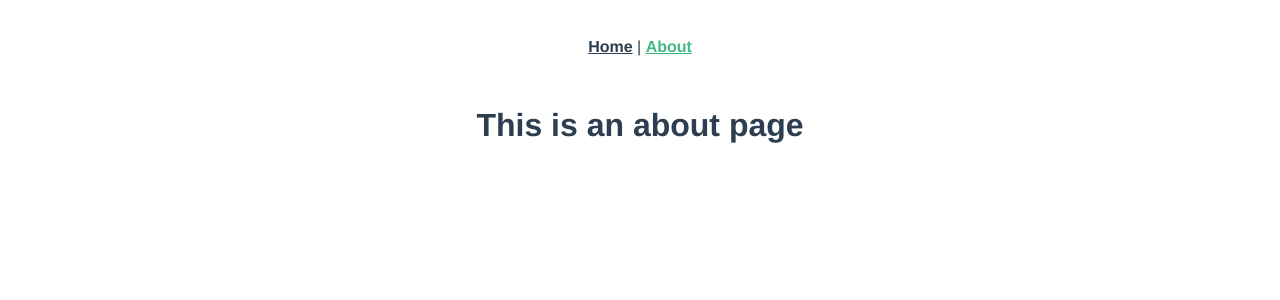
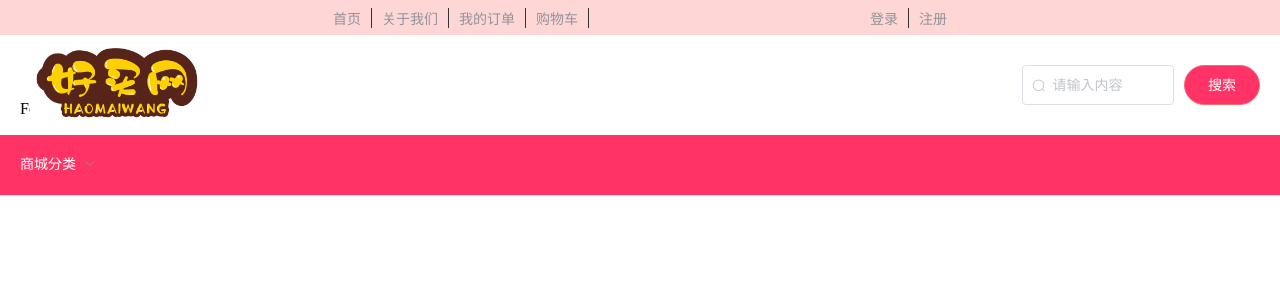
Before and after one commit to dklyn1998/easynetbuy, a Vue app: page /#/about in a window 1280 px wide. Shown: the top 300 px of the page. Built offline with nearby package versions, Linux system fonts and the light colour scheme.

Commit message:
好买网起步啦

```diff
--- a/package.json
+++ b/package.json
@@ -8,6 +8,7 @@
   },
   "dependencies": {
     "core-js": "^3.4.4",
+    "element-ui": "^2.4.5",
     "vue": "^2.6.10",
     "vue-router": "^3.1.3",
     "vuex": "^3.1.2"
@@ -19,6 +20,7 @@
     "@vue/cli-service": "^4.1.0",
     "less": "^3.0.4",
     "less-loader": "^5.0.0",
+    "vue-cli-plugin-element": "^1.0.1",
     "vue-template-compiler": "^2.6.10"
   },
   "browserslist": [
--- a/src/App.vue
+++ b/src/App.vue
@@ -1,32 +1,165 @@
 <template>
   <div id="app">
-    <div id="nav">
-      <router-link to="/">Home</router-link> |
-      <router-link to="/about">About</router-link>
-    </div>
-    <router-view/>
+    <el-container>
+      <el-header>
+        <el-row
+          :gutter="20"
+          type="flex"
+          justify="center"
+          align="middle"
+          class="header_info"
+        >
+          <el-col :span="3.5" class="col_list">
+            <el-link :underline="false" type="info">首页</el-link></el-col
+          >
+          <el-col :span="3.5" class="col_list">
+            <el-link :underline="false" type="info">关于我们</el-link>
+          </el-col>
+          <el-col :span="3.5" class="col_list">
+            <el-link :underline="false" type="info">我的订单</el-link>
+          </el-col>
+          <el-col :span="3.5" class="col_list">
+            <el-link :underline="false" type="info">购物车</el-link>
+          </el-col>
+          <el-col :span="1.5" :offset="5" class="col_list">
+            <el-link :underline="false" type="info">登录</el-link>
+          </el-col>
+          <el-col :span="1.5" class="col_list">
+            <el-link :underline="false" type="info">注册</el-link>
+          </el-col>
+        </el-row>
+        <!-- 下方logo栏和搜索栏 -->
+        <el-row
+          class="logo_search"
+          :gutter="20"
+          type="flex"
+          justify="space-between"
+          align="middle"
+        >
+          <el-col><img src="./assets/logo.png" alt="好买网"/></el-col>
+          <el-col :span="6" class="search_button">
+            <el-input
+              placeholder="请输入内容"
+              prefix-icon="el-icon-search"
+              v-model="inputInfo"
+              clearable
+            >
+            </el-input>
+            <el-button type="danger" round class="button_search"
+              >搜索</el-button
+            >
+          </el-col>
+        </el-row>
+        <!-- 下方的导航条 -->
+        <el-menu
+          :default-active="activeIndex"
+          class="el-menu-demo"
+          mode="horizontal"
+          @select="handleSelect"
+          background-color="#FF3366"
+          text-color="#fff"
+        >
+          <el-submenu index="1">
+            <template slot="title">商城分类</template>
+            <el-submenu index="1-1">
+              <template slot="title">家居个护</template>
+              <el-menu-item index="1-1-1">洗护用品</el-menu-item>
+              <el-menu-item index="1-1-2">卧室</el-menu-item>
+              <el-menu-item index="1-1-3">厨浴</el-menu-item>
+              <el-menu-item index="1-1-4">家具</el-menu-item>
+            </el-submenu>
+            <el-submenu index="1-2">
+              <template slot="title">女装</template>
+              <el-menu-item index="1-2-1">裤装</el-menu-item>
+              <el-menu-item index="1-2-2">时尚套装</el-menu-item>
+              <el-menu-item index="1-2-3">内衣</el-menu-item>
+              <el-menu-item index="1-2-4">时尚裙子</el-menu-item>
+              <el-menu-item index="1-2-5">上衣衬衫</el-menu-item>
+            </el-submenu>
+            <el-submenu index="1-3">
+              <template slot="title">美食生鲜</template>
+              <el-menu-item index="1-3-1">酒品饮料</el-menu-item>
+              <el-menu-item index="1-3-2">休闲零食</el-menu-item>
+              <el-menu-item index="1-3-3">生鲜</el-menu-item>
+              <el-menu-item index="1-3-4">冲饮/乳品</el-menu-item>
+            </el-submenu>
+            <el-submenu index="1-4">
+              <template slot="title">母婴</template>
+              <el-menu-item index="1-4-1">童装童鞋</el-menu-item>
+              <el-menu-item index="1-4-2">婴儿必备</el-menu-item>
+              <el-menu-item index="1-4-3">玩具图书</el-menu-item>
+              <el-menu-item index="1-4-4">营养辅食</el-menu-item>
+            </el-submenu>
+            <el-submenu index="1-5">
+              <template slot="title">母婴</template>
+              <el-menu-item index="1-4-1">童装童鞋</el-menu-item>
+              <el-menu-item index="1-4-2">婴儿必备</el-menu-item>
+              <el-menu-item index="1-4-3">玩具图书</el-menu-item>
+              <el-menu-item index="1-4-4">营养辅食</el-menu-item>
+            </el-submenu>
+          </el-submenu>
+        </el-menu>
+      </el-header>
+      <el-main>
+        <router-view></router-view>
+      </el-main>
+      <el-footer>Footer</el-footer>
+    </el-container>
   </div>
 </template>
 
-<style lang="less">
-#app {
-  font-family: 'Avenir', Helvetica, Arial, sans-serif;
-  -webkit-font-smoothing: antialiased;
-  -moz-osx-font-smoothing: grayscale;
-  text-align: center;
-  color: #2c3e50;
-}
-
-#nav {
-  padding: 30px;
-
-  a {
-    font-weight: bold;
-    color: #2c3e50;
-
-    &.router-link-exact-active {
-      color: #42b983;
+<script>
+export default {
+  data() {
+    return {
+      // 查询表单 导航条
+      activeIndex: "1",
+      // input的内容双向绑定
+      inputInfo: ""
+    };
+  },
+  methods: {
+    handleSelect(key, keyPath) {
+      console.log(key, keyPath);
     }
   }
+};
+</script>
+
+<style scoped>
+.header_info {
+  background-color: #ffd6d6;
+  height: 35px;
+  color: #333333;
+  font-size: 14px;
+}
+.col_list {
+  border-right: #333333 1px solid;
+}
+.col_list:last-child {
+  border: none;
+}
+/* logo栏和查找栏 */
+.logo_search {
+  height: 100px;
+  width: 100%;
+}
+.logo_search img {
+  height: 80px;
+  margin-left: 30px;
+}
+.search_button {
+  display: flex;
+  align-items: center;
+}
+/* 给input设置最大长度避免不美观 */
+.el-input {
+  max-width: 200px;
+  min-width: 150px;
+}
+/* 搜索按钮 */
+.button_search {
+  background-color: #ff3366;
+  margin-left: 10px;
 }
 </style>
--- /dev/null
+++ b/src/assets/css/global.css
@@ -0,0 +1,11 @@
+html,body{
+    height: 100%;
+    margin: 0;
+    min-width: 750px;
+    padding: 0;
+    width: 100%;
+}
+/* 去掉el-header的基本样式 */
+.el-header{
+    padding:0;
+  }
--- a/src/components/HelloWorld.vue
+++ /dev/null
@@ -1,59 +0,0 @@
-<template>
-  <div class="hello">
-    <h1>{{ msg }}</h1>
-    <p>
-      For a guide and recipes on how to configure / customize this project,<br>
-      check out the
-      <a href="https://cli.vuejs.org" target="_blank" rel="noopener">vue-cli documentation</a>.
-    </p>
-    <h3>Installed CLI Plugins</h3>
-    <ul>
-      <li><a href="https://github.com/vuejs/vue-cli/tree/dev/packages/%40vue/cli-plugin-babel" target="_blank" rel="noopener">babel</a></li>
-      <li><a href="https://github.com/vuejs/vue-cli/tree/dev/packages/%40vue/cli-plugin-router" target="_blank" rel="noopener">router</a></li>
-      <li><a href="https://github.com/vuejs/vue-cli/tree/dev/packages/%40vue/cli-plugin-vuex" target="_blank" rel="noopener">vuex</a></li>
-    </ul>
-    <h3>Essential Links</h3>
-    <ul>
-      <li><a href="https://vuejs.org" target="_blank" rel="noopener">Core Docs</a></li>
-      <li><a href="https://forum.vuejs.org" target="_blank" rel="noopener">Forum</a></li>
-      <li><a href="https://chat.vuejs.org" target="_blank" rel="noopener">Community Chat</a></li>
-      <li><a href="https://twitter.com/vuejs" target="_blank" rel="noopener">Twitter</a></li>
-      <li><a href="https://news.vuejs.org" target="_blank" rel="noopener">News</a></li>
-    </ul>
-    <h3>Ecosystem</h3>
-    <ul>
-      <li><a href="https://router.vuejs.org" target="_blank" rel="noopener">vue-router</a></li>
-      <li><a href="https://vuex.vuejs.org" target="_blank" rel="noopener">vuex</a></li>
-      <li><a href="https://github.com/vuejs/vue-devtools#vue-devtools" target="_blank" rel="noopener">vue-devtools</a></li>
-      <li><a href="https://vue-loader.vuejs.org" target="_blank" rel="noopener">vue-loader</a></li>
-      <li><a href="https://github.com/vuejs/awesome-vue" target="_blank" rel="noopener">awesome-vue</a></li>
-    </ul>
-  </div>
-</template>
-
-<script>
-export default {
-  name: 'HelloWorld',
-  props: {
-    msg: String
-  }
-}
-</script>
-
-<!-- Add "scoped" attribute to limit CSS to this component only -->
-<style scoped lang="less">
-h3 {
-  margin: 40px 0 0;
-}
-ul {
-  list-style-type: none;
-  padding: 0;
-}
-li {
-  display: inline-block;
-  margin: 0 10px;
-}
-a {
-  color: #42b983;
-}
-</style>
--- a/src/main.js
+++ b/src/main.js
@@ -2,6 +2,9 @@ import Vue from 'vue'
 import App from './App.vue'
 import router from './router'
 import store from './store'
+import './plugins/element.js'
+// 导入全局样式
+import './assets/css/global.css'
 
 Vue.config.productionTip = false
 
--- /dev/null
+++ b/src/plugins/element.js
@@ -0,0 +1,5 @@
+import Vue from 'vue'
+import Element from 'element-ui'
+import 'element-ui/lib/theme-chalk/index.css'
+
+Vue.use(Element)
--- a/src/router/index.js
+++ b/src/router/index.js
@@ -1,23 +1,23 @@
 import Vue from 'vue'
 import VueRouter from 'vue-router'
-import Home from '../views/Home.vue'
+// import Home from '../views/Home.vue'
 
 Vue.use(VueRouter)
 
 const routes = [
-  {
-    path: '/',
-    name: 'home',
-    component: Home
-  },
-  {
-    path: '/about',
-    name: 'about',
-    // route level code-splitting
-    // this generates a separate chunk (about.[hash].js) for this route
-    // which is lazy-loaded when the route is visited.
-    component: () => import(/* webpackChunkName: "about" */ '../views/About.vue')
-  }
+  // {
+  //   path: '/',
+  //   name: 'home',
+  //   component: Home
+  // },
+  // {
+  //   path: '/about',
+  //   name: 'about',
+  //   // route level code-splitting
+  //   // this generates a separate chunk (about.[hash].js) for this route
+  //   // which is lazy-loaded when the route is visited.
+  //   component: () => import(/* webpackChunkName: "about" */ '../views/About.vue')
+  // }
 ]
 
 const router = new VueRouter({
--- a/src/views/About.vue
+++ /dev/null
@@ -1,5 +0,0 @@
-<template>
-  <div class="about">
-    <h1>This is an about page</h1>
-  </div>
-</template>
--- a/src/views/Home.vue
+++ /dev/null
@@ -1,18 +0,0 @@
-<template>
-  <div class="home">
-    <img alt="Vue logo" src="../assets/logo.png">
-    <HelloWorld msg="Welcome to Your Vue.js App"/>
-  </div>
-</template>
-
-<script>
-// @ is an alias to /src
-import HelloWorld from '@/components/HelloWorld.vue'
-
-export default {
-  name: 'home',
-  components: {
-    HelloWorld
-  }
-}
-</script>
```
Also changed, not shown: src/assets/logo.png, 1 other file (tests, documents, lock files or other folders).
